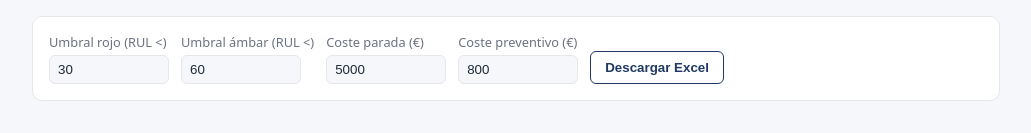
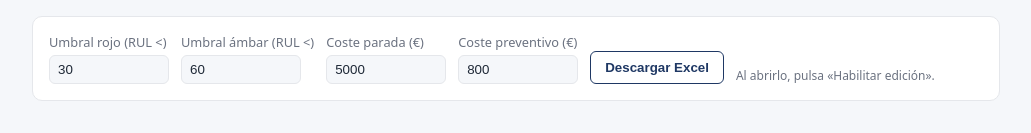
Before and after one commit to LuisPV05/Predictive-Maintenance, a plain HTML site: page app/static/index.html in a window 1280 px wide. Shown: the part 212-345 px from the top of the page, without its empty margins (124-1155 px from the left). Drawn offline with Linux system fonts and the light colour scheme; no server answers.

Commit message:
#15 Add note about enabling Excel editing

```diff
--- a/app/static/index.html
+++ b/app/static/index.html
@@ -64,6 +64,7 @@
       <label>Coste parada (€)<input type="number" id="cost-u" value="5000" min="0"></label>
       <label>Coste preventivo (€)<input type="number" id="cost-p" value="800" min="0"></label>
       <button id="btn-excel" class="secondary">Descargar Excel</button>
+      <span style="font-size:.75rem;color:var(--muted)">Al abrirlo, pulsa «Habilitar edición».</span>
     </div>
   </section>
 
```
